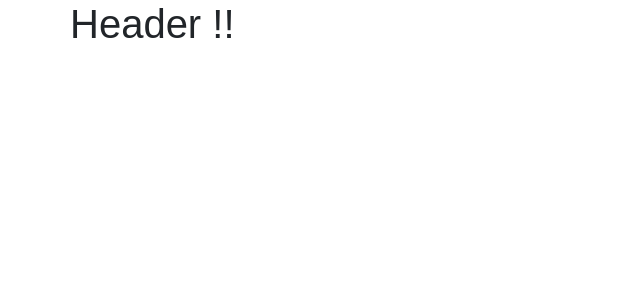
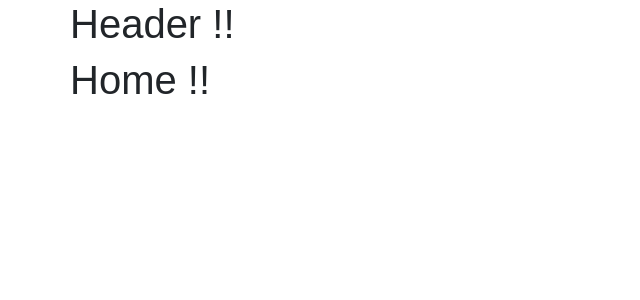
Before and after one commit to wuyanshen/hello-react, a React (Create React App) app: page / in a window 1280 px wide. Shown: the top 300 px of the page, without its empty margins (0-640 px from the left). Built offline with nearby package versions, Linux system fonts and the light colour scheme.

Commit message:
third commit

```diff
--- a/src/App.js
+++ b/src/App.js
@@ -1,6 +1,7 @@
 import React, { Component } from 'react';
 
 import Header from './components/Header';
+import Home from './components/Home';
 
 class App extends Component {
   render() {
@@ -11,6 +12,11 @@
             <Header/>
           </div>
         </div>
+        <div className="row">
+          <div className="col-xs-1 col-xs-offset-11">
+            <Home/>
+          </div>
+        </div>
       </div>
     );
   }
--- /dev/null
+++ b/src/components/Home.js
@@ -0,0 +1,15 @@
+import React,{Component} from 'react';
+
+export default class Home extends Component{
+	render(){
+		return(
+			<div className="container">
+				<div className="row">
+		          <div className="col-xs-1 col-xs-offset-11">
+		            <h1>Home !!</h1>
+		          </div>
+		        </div>
+			</div>
+		);
+	}
+}
```
Also changed, not shown: 1 other file (tests, documents, lock files or other folders).
